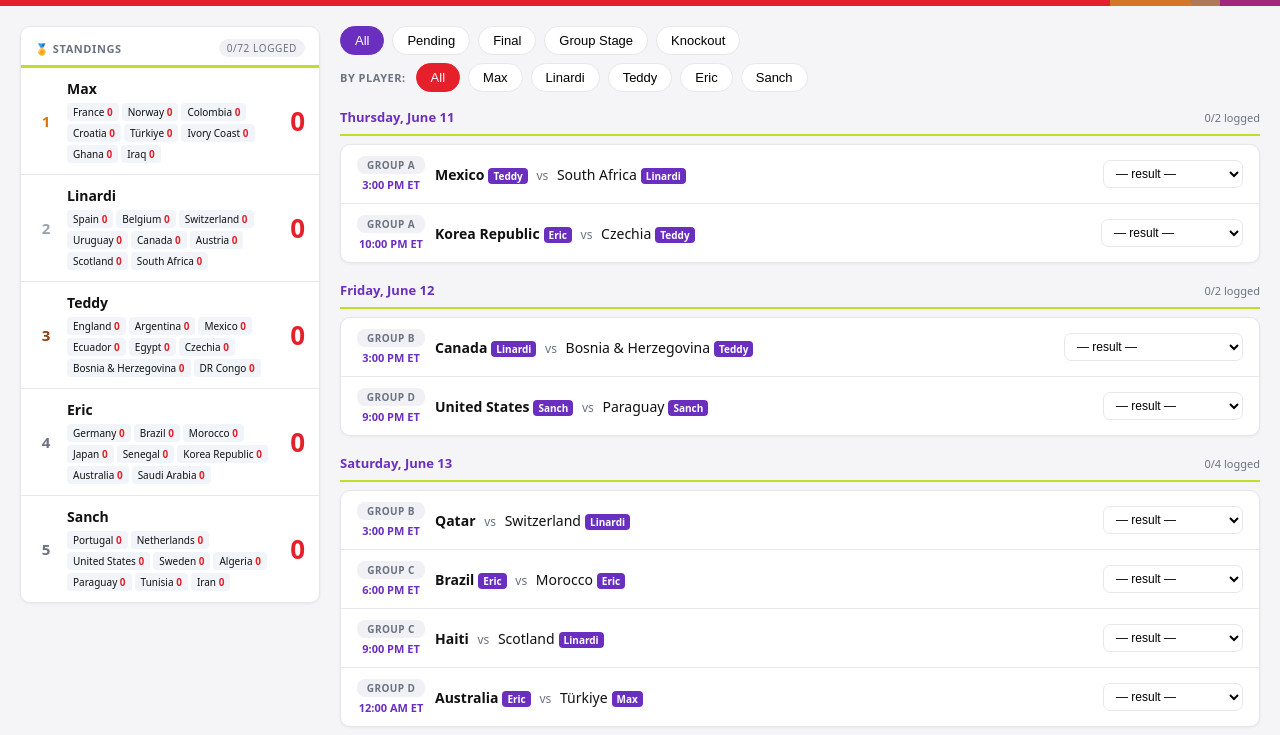
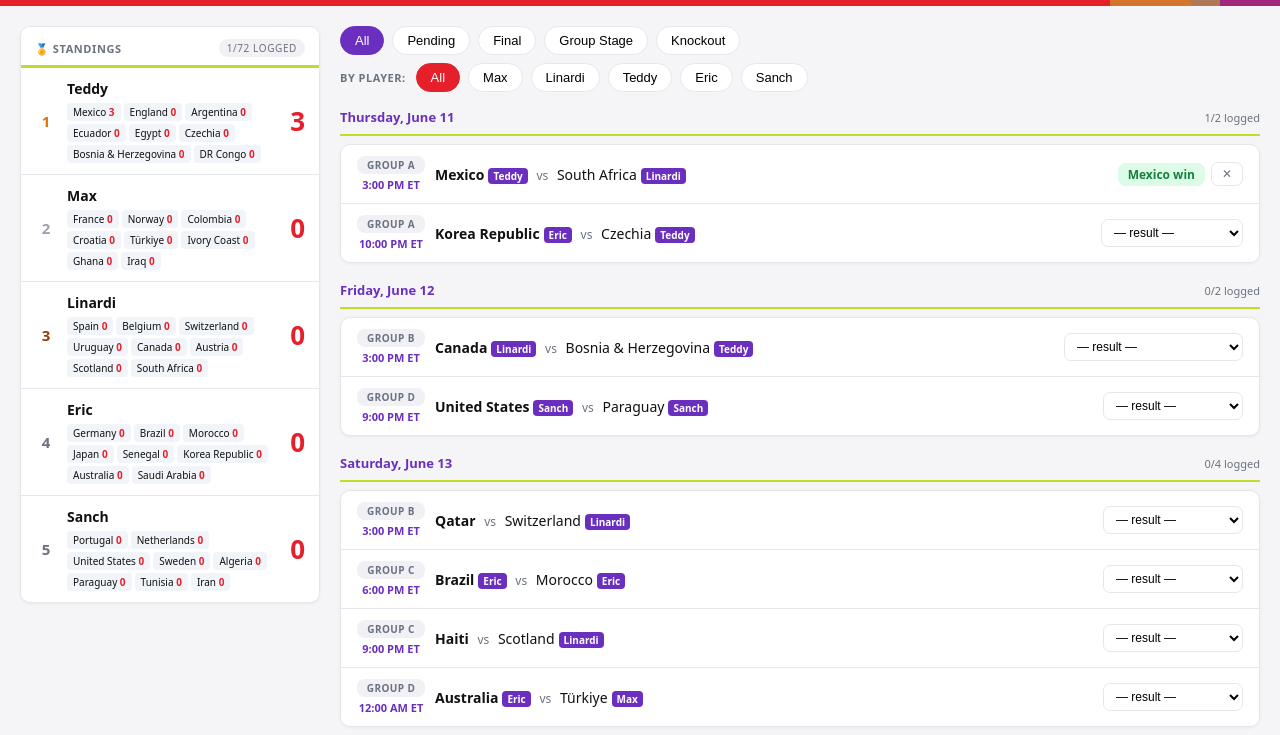
Before and after one commit to lemanowiczjoe/wc2026-league, a plain HTML site: page index.html in a window 1280 px wide. Shown: the part 65-800 px from the top of the page. Drawn offline with Linux system fonts and the light colour scheme.

Commit message:
Auto-update: WC 2026 results as of 2026-06-11

```diff
--- a/index.html
+++ b/index.html
@@ -327,7 +327,7 @@ const GROUP_GAMES = [
 // ======================================================
 
 // Updated automatically by scheduled task — do not edit manually
-const SEEDED_RESULTS = {};
+const SEEDED_RESULTS = {"A1":"home_win"};
 const SEEDED_KO_GAMES = [];
 
 const SEED_PARTICIPANTS = [
```
